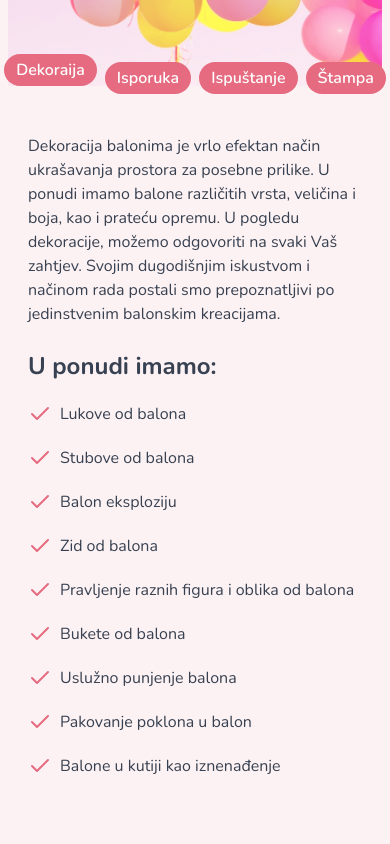
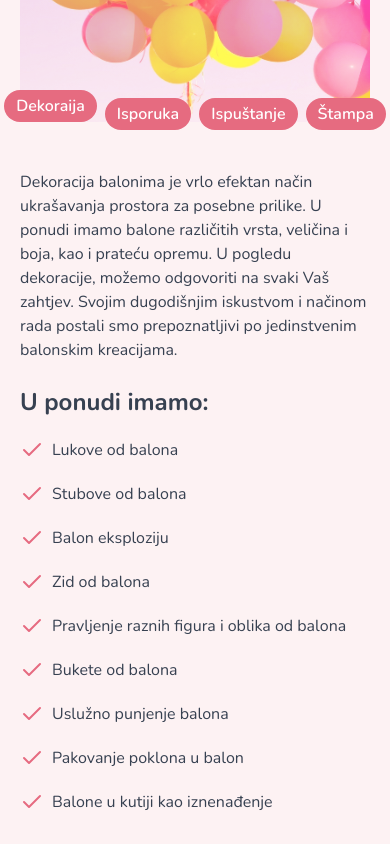
Before and after one commit to nemanjamalesija/eventmontenegro, a Next.js app: page / in a window 390 px wide. Shown: the part 6640-7484 px from the top of the page. Built offline with nearby package versions, Linux system fonts and the light colour scheme.

Commit message:
Clean code

```diff
--- a/src/app/sections/Balloons.tsx
+++ b/src/app/sections/Balloons.tsx
@@ -50,7 +50,7 @@ const Balloons: FC = () => {
   const [categoryIndex, setCategoryIndex] = useState(0);
   return (
     <section className='py-24 lg:px-10 bg-color-lightest border-t-2 border-b-2 border-white'>
-      <div className='mx-auto px-2 lg:px-0'>
+      <div className='mx-auto px-5 lg:px-0'>
         <div className='mb-8 lg:mb-12'>
           <h2
             className={clsx(
@@ -69,7 +69,7 @@ const Balloons: FC = () => {
           bg-blend-screen
           bg-cover
         ></div>
-        <div className='balloons__content mx-auto'>
+        <div className='balloons__content'>
           <div className='balloons__buttons flex gap-2 lg:gap-5 items-center justify-center -translate-y-6 mb-4 lg:mb-8'>
             {baloonCategories.map((cat, i) => {
               return (
@@ -86,7 +86,7 @@ const Balloons: FC = () => {
               );
             })}
           </div>
-          <div className='balloons__text mx-auto max-w-custom px-5 lg:px-0'>
+          <div className='balloons__text mx-auto '>
             <p className='text-base lg:text-lg text-gray-700 mb-6 lg:mb-10'>
               {baloonsContent[categoryIndex].categoryContent}
             </p>
```
